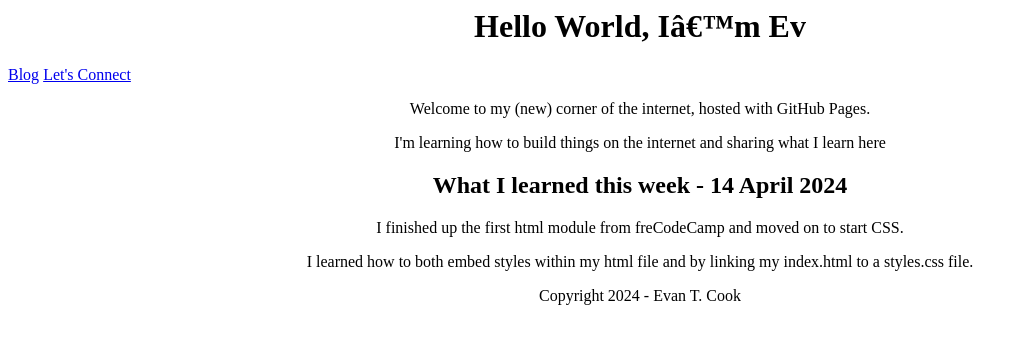
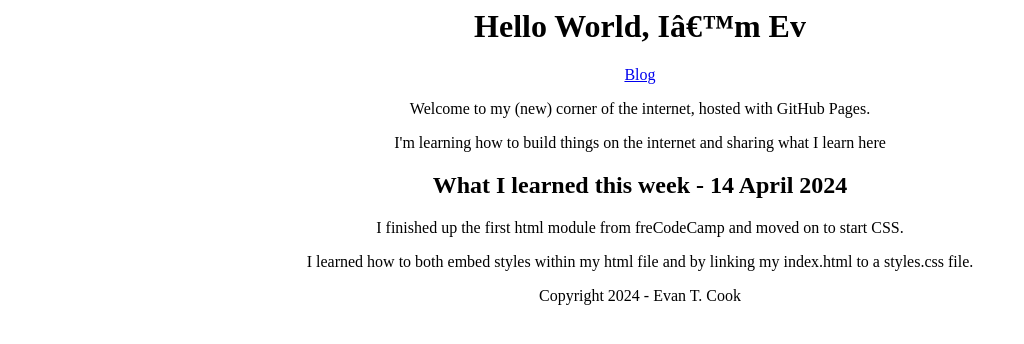
Before and after one commit to evantcook1/evantcook1.github.io, a plain HTML site: page index.html in a window 1280 px wide. Shown: the whole page, without its empty margins (0-1024 px from the left). Drawn offline with Linux system fonts and the light colour scheme.

Commit message:
Minor blog updates

```diff
--- a/index.html
+++ b/index.html
@@ -8,9 +8,8 @@
     <body>
       <h1> Hello World, I’m Ev</h1>
       <section>
-        <nav>
+        <nav class="nav">
           <a href="blog.html">Blog</a>
-          <a href="contact.html">Let's Connect</a>
         </nav>
       </section>
       <section>
--- a/styles.css
+++ b/styles.css
@@ -1,3 +1,6 @@
 h1, h2, p, footer {
     text-align: center;
   }
+.nav {
+  text-align: center;
+}
```
Also changed, not shown: blog.html (+3 -0 lines).
